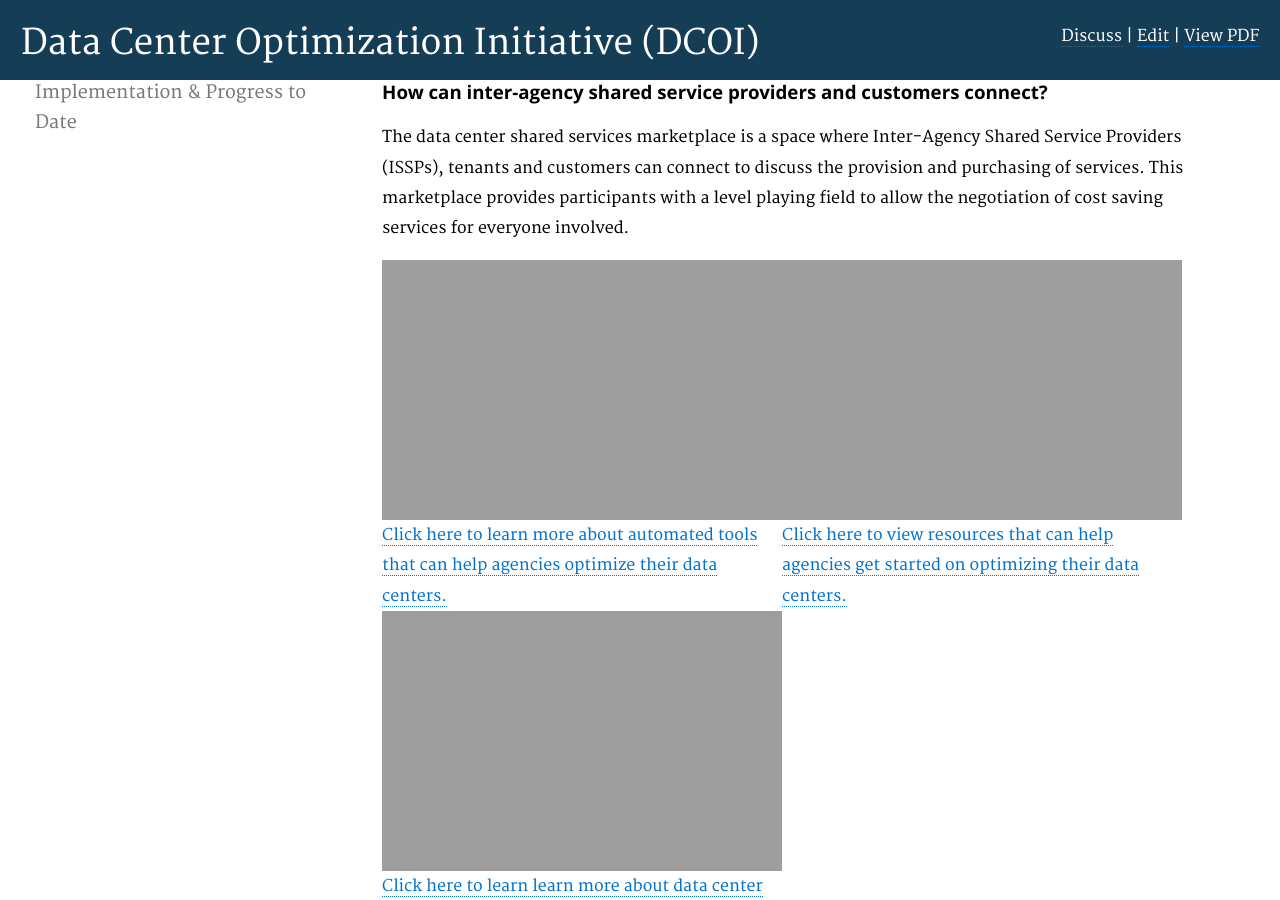
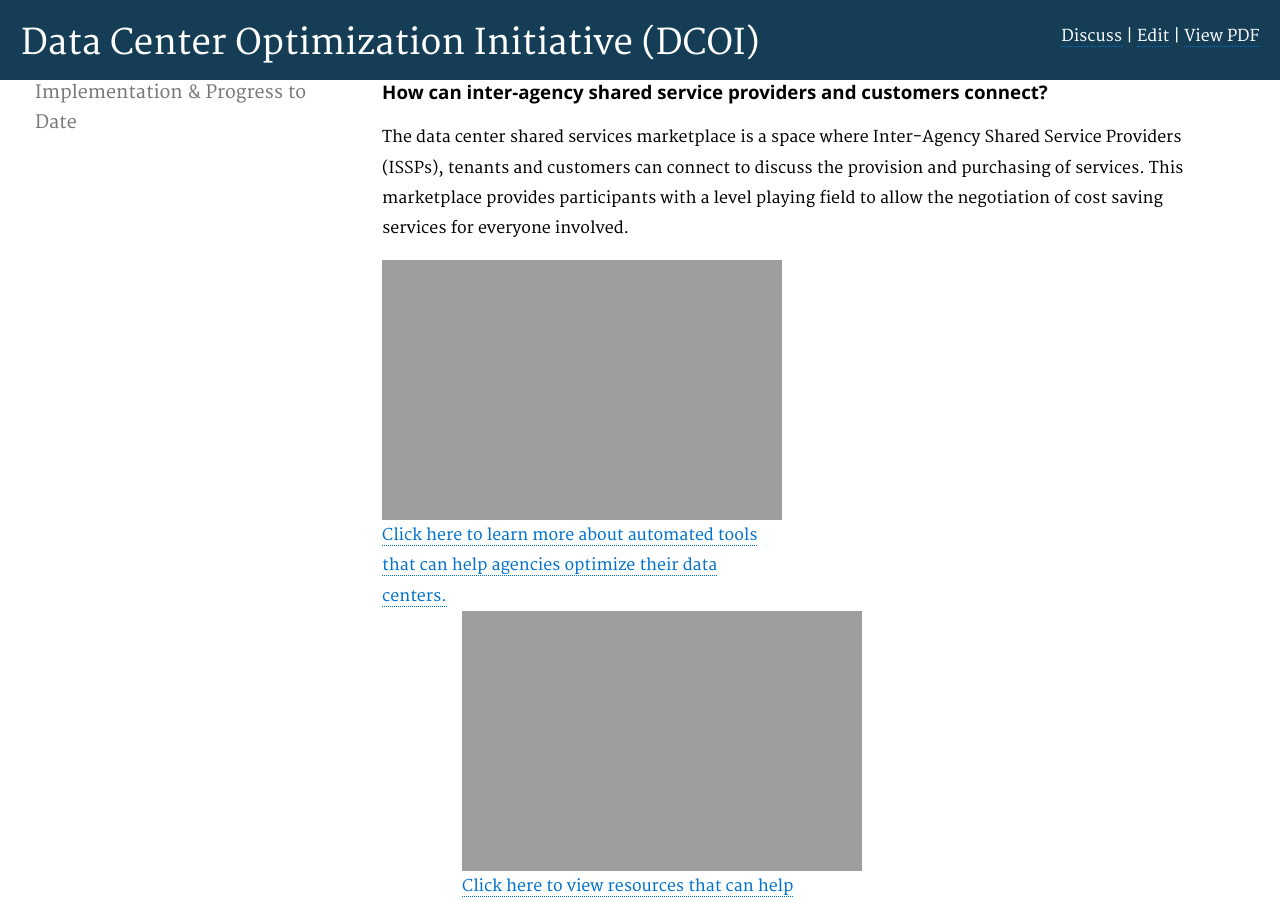
Before and after one commit to ydave-reisys/datacenters, a Jekyll site: the page built from pages/ordering-shared-services.html, in a window 1280 px wide and 900 px high, scrolled down 453 px. Built offline with Jekyll 4.4.1, drawn with Linux system fonts in a browser that asks for light colours; nearby versions of some CDN libraries; Markdown is read by kramdown in place of the engine named in the settings.

Commit message:
test the divs alignment shared office page

```diff
--- a/pages/ordering-shared-services.html
+++ b/pages/ordering-shared-services.html
@@ -24,7 +24,7 @@ description: "Ordering Shared Services"
     <a>Click here to learn more about automated tools that can help agencies optimize their data centers.</a>
 </div>
 
-<div style="width:400px;float:left" style="width:400px;margin-left:5rem; margin-bottom: 2rem;">
+<div style="width:400px;float:left;margin-left:5rem;margin-bottom:2rem;">
     <img src="{{ site.baseurl }}/assets/images/checkmark.png" style="display:block;width:400px;height:260px;">
     <a>Click here to view resources that can help agencies get started on optimizing their data centers.</a>
 </div>
```
